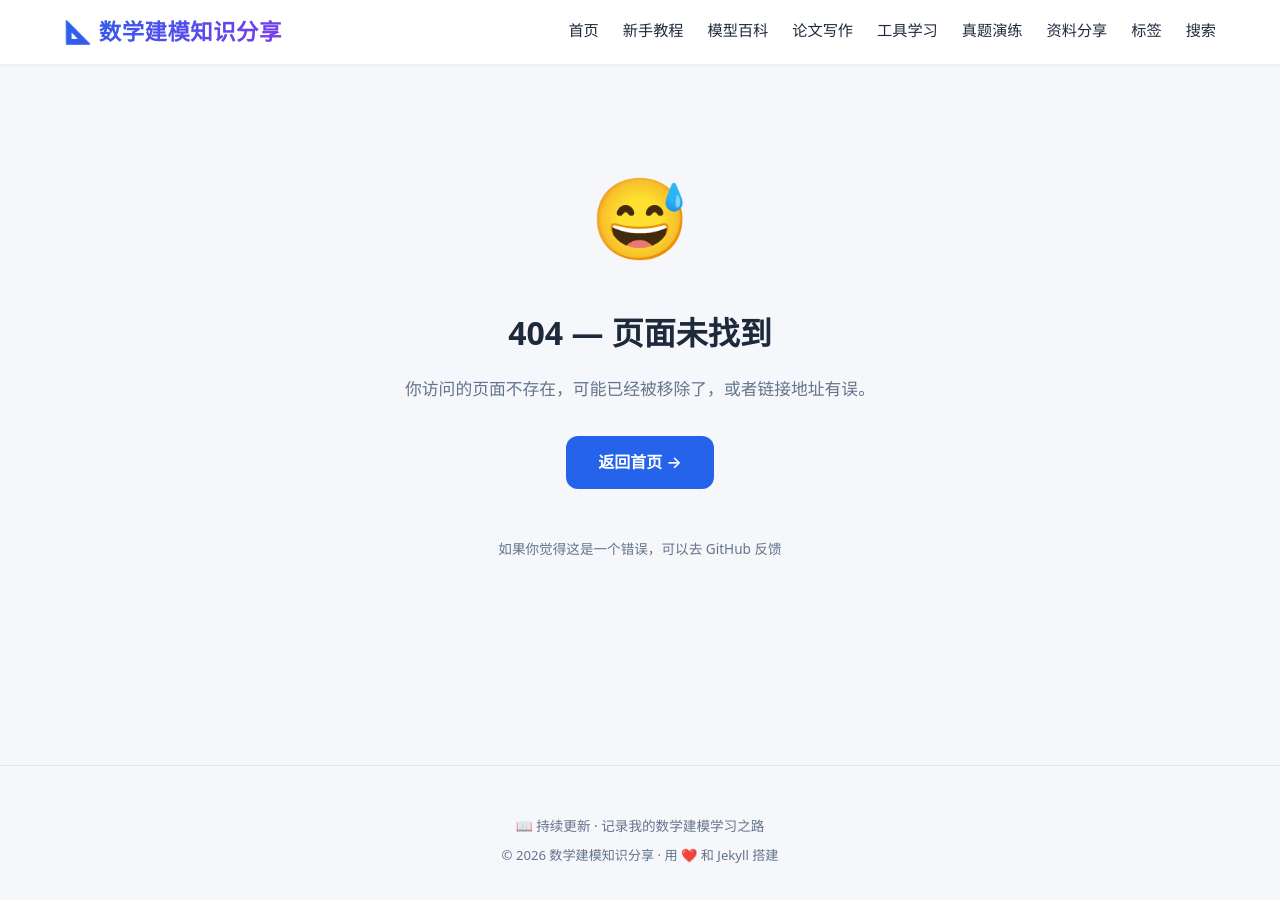
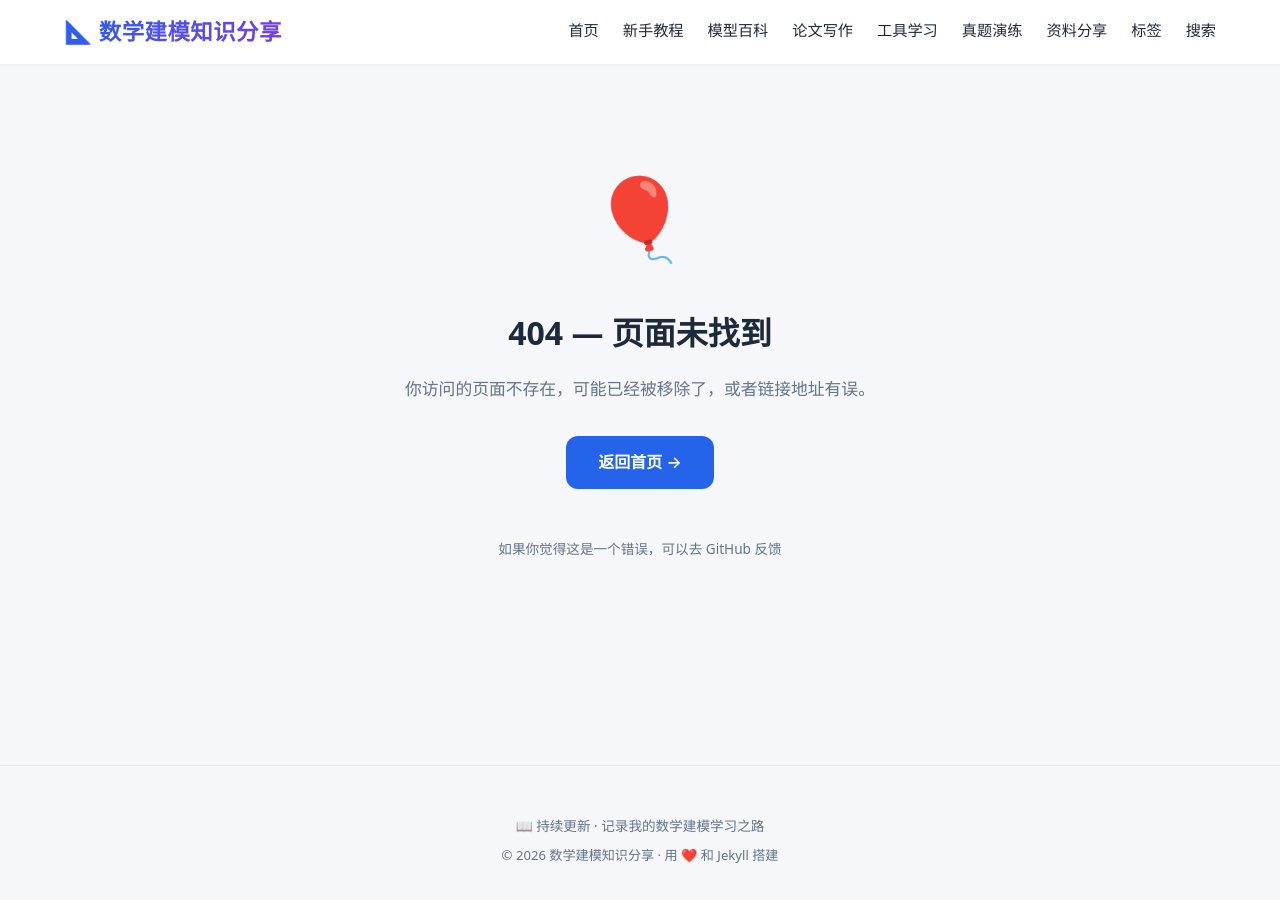
Before and after one commit to KawaiiWarma520/math-modeling, a Jekyll site: the page built from 404.html, in a window 1280 px wide. Built offline with Jekyll 4.4.1, drawn with Linux system fonts in a browser that asks for light colours.

Commit message:
Change 404 emoji to balloon

```diff
--- a/404.html
+++ b/404.html
@@ -5,7 +5,7 @@ title: 页面未找到
 
 <main class="main-content" style="text-align: center; padding: 80px 0;">
   <div class="container">
-    <div style="font-size: 5rem; margin-bottom: 16px;">😅</div>
+    <div style="font-size: 5rem; margin-bottom: 16px;">🎈</div>
     <h1 style="font-size: 2rem; color: var(--text); margin-bottom: 12px;">404 — 页面未找到</h1>
     <p style="color: var(--text-muted); font-size: 1.05rem; max-width: 500px; margin: 0 auto 32px;">
       你访问的页面不存在，可能已经被移除了，或者链接地址有误。
```
